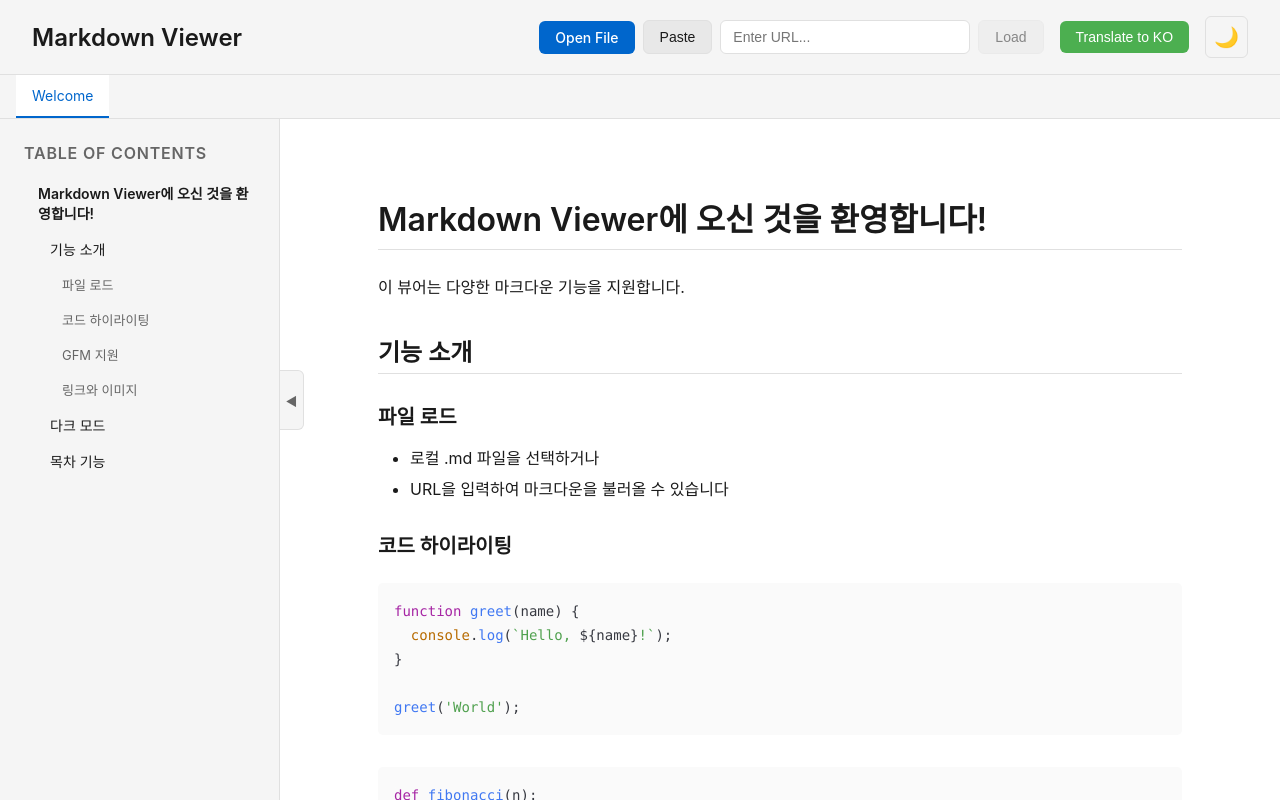
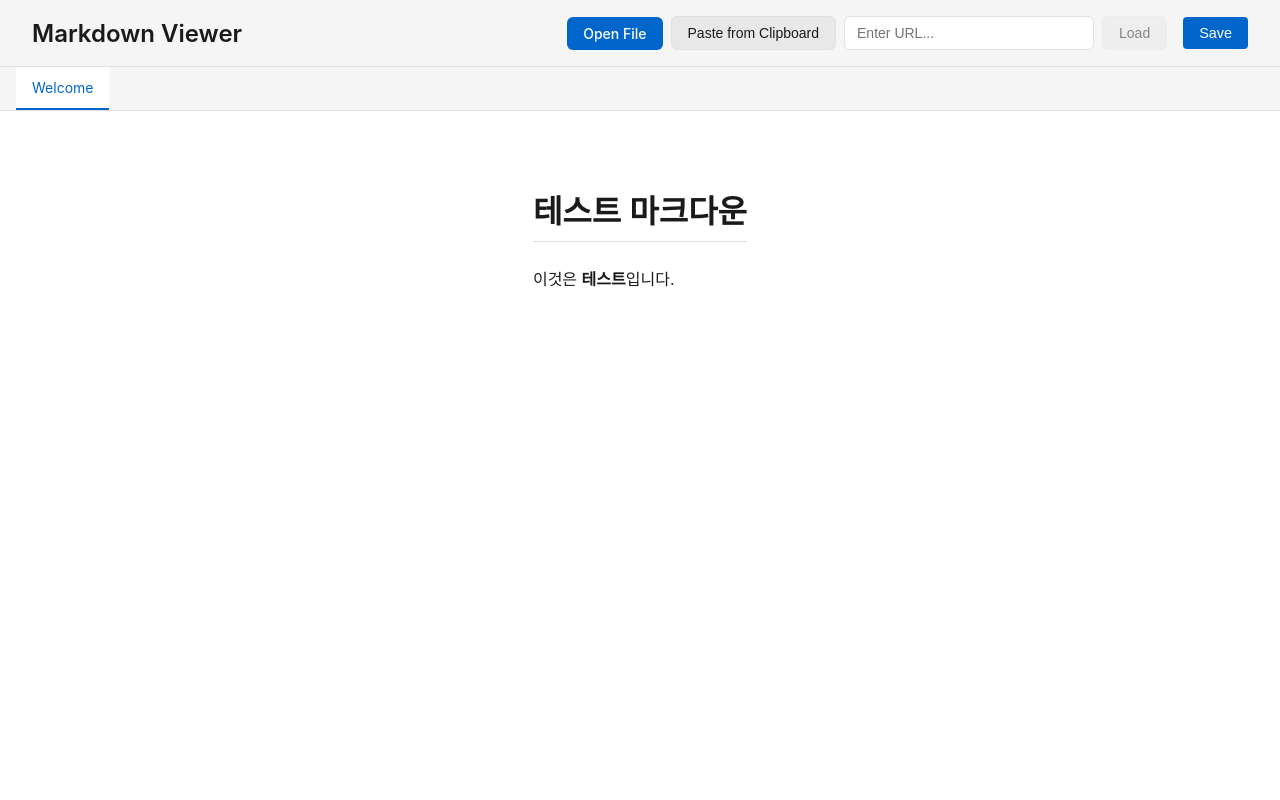
Before and after one commit to eugaang/md-viewer-claude, a React (Vite) app: page / in a window 1280 px wide. Shown: the top 800 px of the page. Built offline with nearby package versions, Linux system fonts and the light colour scheme.

Commit message:
feat: add clipboard paste and file save functionality

```diff
--- a/src/App.css
+++ b/src/App.css
@@ -64,6 +64,21 @@ body {
   display: flex;
   align-items: center;
   gap: 1rem;
+}
+
+.save-btn {
+  padding: 0.5rem 1rem;
+  background-color: var(--accent-color);
+  color: white;
+  border: none;
+  border-radius: 4px;
+  cursor: pointer;
+  font-size: 0.9rem;
+  transition: background-color 0.2s;
+}
+
+.save-btn:hover {
+  background-color: var(--accent-hover);
 }
 
 /* Tabs Bar Styles */
--- a/src/App.jsx
+++ b/src/App.jsx
@@ -1,95 +1,17 @@
-import { useState, useEffect, useRef, useCallback } from 'react'
+import { useState } from 'react'
 import MarkdownViewer from './components/MarkdownViewer'
 import FileLoader from './components/FileLoader'
-import TableOfContents from './components/TableOfContents'
-import ThemeToggle from './components/ThemeToggle'
-import TranslateButton from './components/TranslateButton'
-
-const DEFAULT_MARKDOWN = `# Markdown Viewer에 오신 것을 환영합니다!
-
-이 뷰어는 다양한 마크다운 기능을 지원합니다.
-
-## 기능 소개
-
-### 파일 로드
-- 로컬 .md 파일을 선택하거나
-- URL을 입력하여 마크다운을 불러올 수 있습니다
-
-### 코드 하이라이팅
-
-\`\`\`javascript
-function greet(name) {
-  console.log(\`Hello, \${name}!\`);
-}
-
-greet('World');
-\`\`\`
-
-\`\`\`python
-def fibonacci(n):
-    if n <= 1:
-        return n
-    return fibonacci(n-1) + fibonacci(n-2)
-
-print(fibonacci(10))
-\`\`\`
-
-### GFM 지원
-
-**굵은 텍스트**, *기울임*, ~~취소선~~
-
-- [x] 체크박스 지원
-- [ ] 미완료 항목
-- [x] 완료 항목
-
-| 헤더 1 | 헤더 2 | 헤더 3 |
-|--------|--------|--------|
-| 셀 1   | 셀 2   | 셀 3   |
-| 셀 4   | 셀 5   | 셀 6   |
-
-### 링크와 이미지
-
-[GitHub](https://github.com)
-
-> 인용문도 지원됩니다.
-> 여러 줄 인용도 가능합니다.
-
----
-
-## 다크 모드
-
-우측 상단의 토글 버튼으로 다크/라이트 모드를 전환할 수 있습니다.
-
-## 목차 기능
-
-좌측의 목차에서 원하는 섹션을 클릭하면 해당 위치로 이동합니다.
-`
 
 let tabIdCounter = 1
 
 function App() {
   const [tabs, setTabs] = useState([
-    { id: 0, name: 'Welcome', content: DEFAULT_MARKDOWN, originalContent: null }
+    { id: 0, name: 'Welcome', content: '# 테스트 마크다운\n\n이것은 **테스트**입니다.', originalContent: null }
   ])
   const [activeTabId, setActiveTabId] = useState(0)
-  const [theme, setTheme] = useState(() => {
-    const saved = localStorage.getItem('theme')
-    return saved || 'light'
-  })
-  const [sidebarVisible, setSidebarVisible] = useState(() => {
-    const saved = localStorage.getItem('sidebarVisible')
-    return saved !== 'false'
-  })
-  const [sidebarWidth, setSidebarWidth] = useState(() => {
-    const saved = localStorage.getItem('sidebarWidth')
-    return saved ? parseInt(saved, 10) : 280
-  })
-  const [isResizing, setIsResizing] = useState(false)
-  const sidebarRef = useRef(null)
 
   const activeTab = tabs.find(tab => tab.id === activeTabId) || tabs[0]
   const markdown = activeTab?.content || ''
-  const originalMarkdown = activeTab?.originalContent || null
 
   const handleLoad = (content, fileName = 'Untitled') => {
     const newTab = {
@@ -100,6 +22,18 @@ function App() {
     }
     setTabs(prev => [...prev, newTab])
     setActiveTabId(newTab.id)
+  }
+
+  const handleSave = () => {
+    const blob = new Blob([markdown], { type: 'text/markdown' })
+    const url = URL.createObjectURL(blob)
+    const a = document.createElement('a')
+    a.href = url
+    a.download = `${activeTab.name}.md`
+    document.body.appendChild(a)
+    a.click()
+    document.body.removeChild(a)
+    URL.revokeObjectURL(url)
   }
 
   const handleCloseTab = (tabId, e) => {
@@ -113,91 +47,15 @@ function App() {
     }
   }
 
-  const handleTranslate = (translated) => {
-    setTabs(prev => prev.map(tab => {
-      if (tab.id === activeTabId) {
-        return {
-          ...tab,
-          content: translated,
-          originalContent: tab.originalContent || tab.content
-        }
-      }
-      return tab
-    }))
-  }
-
-  const handleShowOriginal = () => {
-    setTabs(prev => prev.map(tab => {
-      if (tab.id === activeTabId && tab.originalContent) {
-        return {
-          ...tab,
-          content: tab.originalContent,
-          originalContent: null
-        }
-      }
-      return tab
-    }))
-  }
-
-  useEffect(() => {
-    document.documentElement.setAttribute('data-theme', theme)
-    localStorage.setItem('theme', theme)
-  }, [theme])
-
-  const toggleTheme = () => {
-    setTheme(prev => prev === 'light' ? 'dark' : 'light')
-  }
-
-  const toggleSidebar = () => {
-    setSidebarVisible(prev => {
-      localStorage.setItem('sidebarVisible', !prev)
-      return !prev
-    })
-  }
-
-  const startResizing = useCallback((e) => {
-    e.preventDefault()
-    setIsResizing(true)
-  }, [])
-
-  const stopResizing = useCallback(() => {
-    setIsResizing(false)
-  }, [])
-
-  const resize = useCallback((e) => {
-    if (isResizing && sidebarRef.current) {
-      const newWidth = e.clientX - sidebarRef.current.getBoundingClientRect().left
-      if (newWidth >= 180 && newWidth <= 500) {
-        setSidebarWidth(newWidth)
-        localStorage.setItem('sidebarWidth', newWidth)
-      }
-    }
-  }, [isResizing])
-
-  useEffect(() => {
-    if (isResizing) {
-      window.addEventListener('mousemove', resize)
-      window.addEventListener('mouseup', stopResizing)
-    }
-    return () => {
-      window.removeEventListener('mousemove', resize)
-      window.removeEventListener('mouseup', stopResizing)
-    }
-  }, [isResizing, resize, stopResizing])
-
   return (
     <div className="app">
       <header className="header">
         <h1>Markdown Viewer</h1>
         <div className="header-actions">
           <FileLoader onLoad={handleLoad} />
-          <TranslateButton
-            markdown={markdown}
-            onTranslate={handleTranslate}
-            hasOriginal={!!originalMarkdown}
-            onShowOriginal={handleShowOriginal}
-          />
-          <ThemeToggle theme={theme} onToggle={toggleTheme} />
+          <button onClick={handleSave} className="save-btn" title="Save as .md file">
+            Save
+          </button>
         </div>
       </header>
       <div className="tabs-bar">
@@ -220,32 +78,9 @@ function App() {
           </div>
         ))}
       </div>
-      <div className={`main-content ${isResizing ? 'is-resizing' : ''}`}>
-        <button
-          className="sidebar-toggle"
-          onClick={toggleSidebar}
-          style={{ left: sidebarVisible ? sidebarWidth : 0 }}
-          title={sidebarVisible ? 'Hide Table of Contents' : 'Show Table of Contents'}
-        >
-          {sidebarVisible ? '◀' : '▶'}
-        </button>
-        {sidebarVisible && (
-          <aside
-            className="sidebar"
-            ref={sidebarRef}
-            style={{ width: sidebarWidth, minWidth: sidebarWidth }}
-          >
-            <TableOfContents markdown={markdown} />
-            <div
-              className="sidebar-resizer"
-              onMouseDown={startResizing}
-            />
-          </aside>
-        )}
-        <main className="viewer-container">
-          <MarkdownViewer content={markdown} />
-        </main>
-      </div>
+      <main className="viewer-container">
+        <MarkdownViewer content={markdown} />
+      </main>
     </div>
   )
 }
--- a/src/components/FileLoader.jsx
+++ b/src/components/FileLoader.jsx
@@ -4,24 +4,18 @@ function FileLoader({ onLoad }) {
   const [url, setUrl] = useState('')
   const [loading, setLoading] = useState(false)
   const [error, setError] = useState('')
-  const [showPasteArea, setShowPasteArea] = useState(false)
-  const [pasteText, setPasteText] = useState('')
 
-  const handlePasteSubmit = () => {
-    if (!pasteText.trim()) {
-      setError('Please paste some content')
-      return
-    }
-    onLoad(pasteText, 'Pasted')
-    setPasteText('')
-    setShowPasteArea(false)
-    setError('')
-  }
-
-  const handlePasteKeyDown = (e) => {
-    if (e.key === 'Escape') {
-      setShowPasteArea(false)
-      setPasteText('')
+  const handlePasteFromClipboard = async () => {
+    try {
+      const text = await navigator.clipboard.readText()
+      if (text.trim()) {
+        onLoad(text, 'Clipboard')
+        setError('')
+      } else {
+        setError('Clipboard is empty or contains no text')
+      }
+    } catch (err) {
+      setError('Failed to read from clipboard. Please ensure you have granted clipboard permissions.')
     }
   }
 
@@ -85,10 +79,10 @@ function FileLoader({ onLoad }) {
         />
       </label>
       <button
-        onClick={() => setShowPasteArea(!showPasteArea)}
-        className={`clipboard-btn ${showPasteArea ? 'active' : ''}`}
+        onClick={handlePasteFromClipboard}
+        className="clipboard-btn"
       >
-        Paste
+        Paste from Clipboard
       </button>
       <div className="url-input-wrapper">
         <input
@@ -108,35 +102,6 @@ function FileLoader({ onLoad }) {
         </button>
       </div>
       {error && <span className="error-message">{error}</span>}
-
-      {showPasteArea && (
-        <div className="paste-modal">
-          <div className="paste-modal-content">
-            <div className="paste-modal-header">
-              <span>Paste Markdown</span>
-              <button
-                onClick={() => { setShowPasteArea(false); setPasteText(''); }}
-                className="paste-modal-close"
-              >
-                ×
-              </button>
-            </div>
-            <textarea
-              value={pasteText}
-              onChange={(e) => setPasteText(e.target.value)}
-              onKeyDown={handlePasteKeyDown}
-              placeholder="Paste your markdown here (Ctrl+V / Cmd+V)..."
-              className="paste-textarea"
-              autoFocus
-            />
-            <div className="paste-modal-actions">
-              <button onClick={handlePasteSubmit} className="paste-submit-btn">
-                Load Markdown
-              </button>
-            </div>
-          </div>
-        </div>
-      )}
     </div>
   )
 }
```
Also changed, not shown: src/App_simple.jsx (added, +26 -0 lines), test.html (added, +12 -0 lines).
